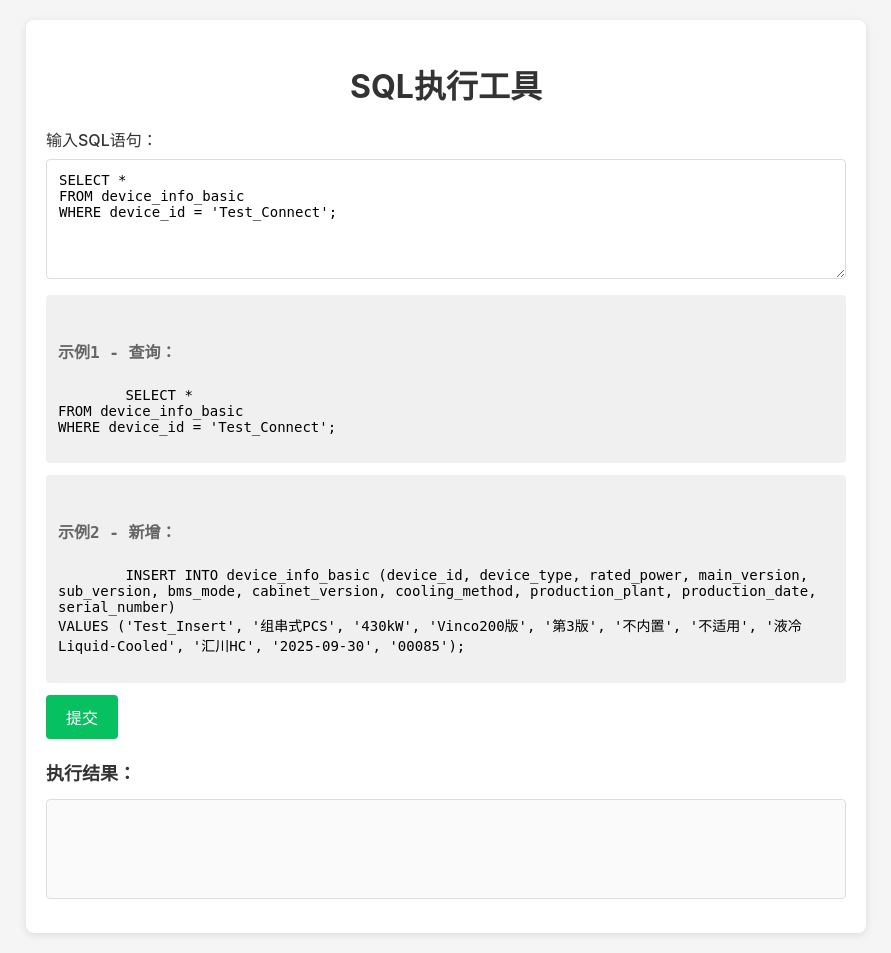
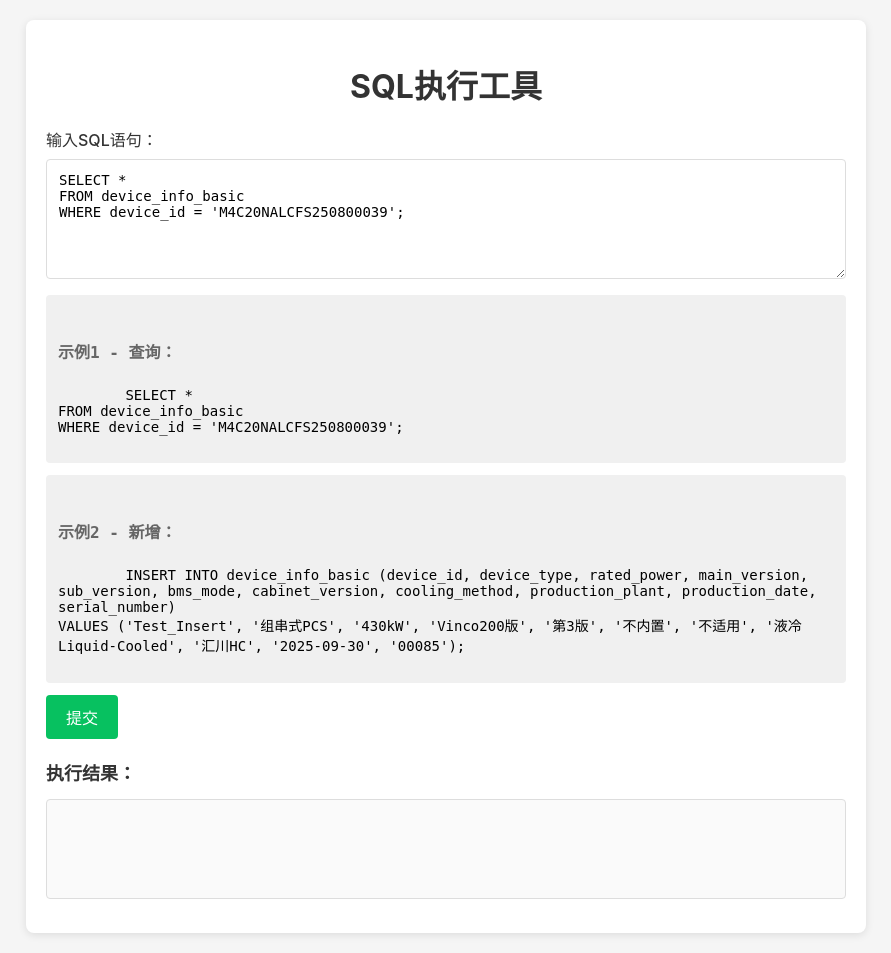
Before and after one commit to ChunpengLi/MyWxSqlServer222, a Flask app: page / in a window 1280 px wide. Shown: the whole page, without its empty margins (194-1085 px from the left). Run offline with Flask 2, Linux system fonts and the light colour scheme.

Commit message:
更新示例device_id

```diff
--- a/wxcloudrun/templates/index.html
+++ b/wxcloudrun/templates/index.html
@@ -122,7 +122,7 @@
         <h3>示例1 - 查询：</h3>
         SELECT *
 FROM device_info_basic
-WHERE device_id = 'Test_Connect';
+WHERE device_id = 'M4C20NALCFS250800039';
       </div>
 
       <div class="example-sql">
@@ -171,7 +171,7 @@ VALUES ('Test_Insert', '组串式PCS', '430kW', 'Vinco200版', '第3版', '不
 
     // 页面加载时自动填充示例SQL
     $(document).ready(function() {
-      $("#sqlQuery").val("SELECT *  \nFROM device_info_basic \nWHERE device_id = 'Test_Connect';");
+      $("#sqlQuery").val("SELECT *  \nFROM device_info_basic \nWHERE device_id = 'M4C20NALCFS250800039';");
     });
   </script>
 </body>
```
